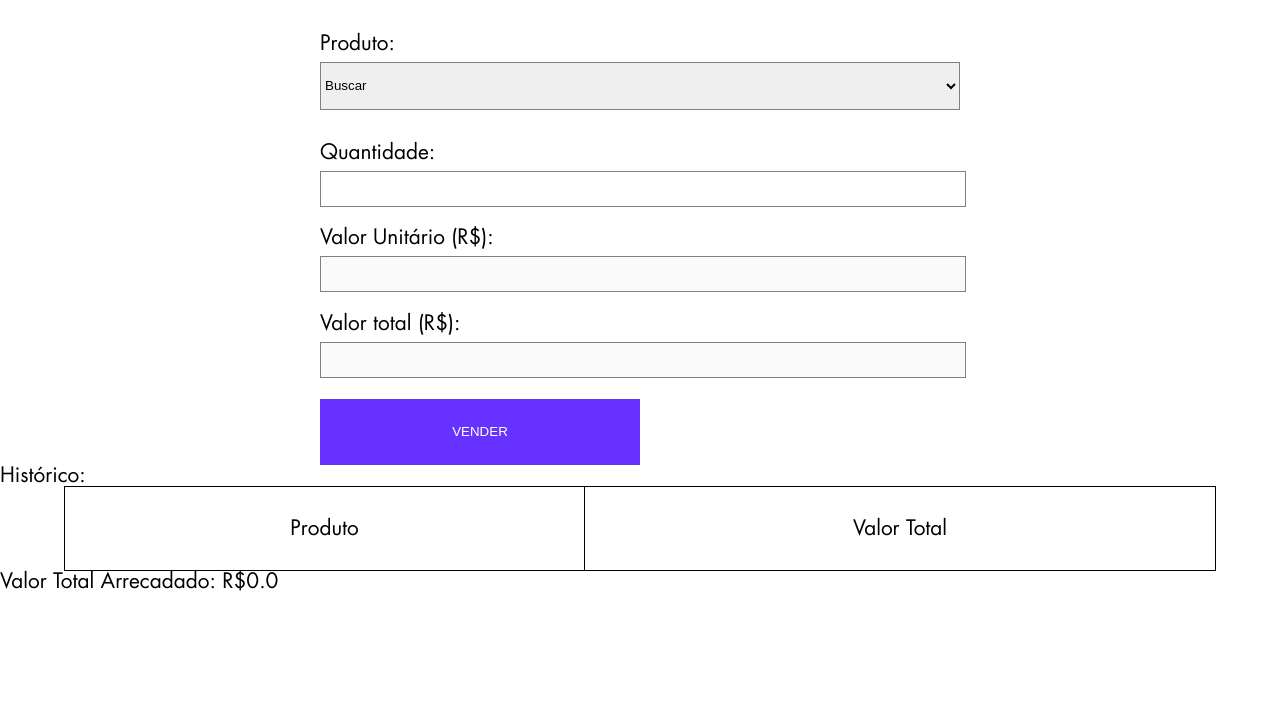
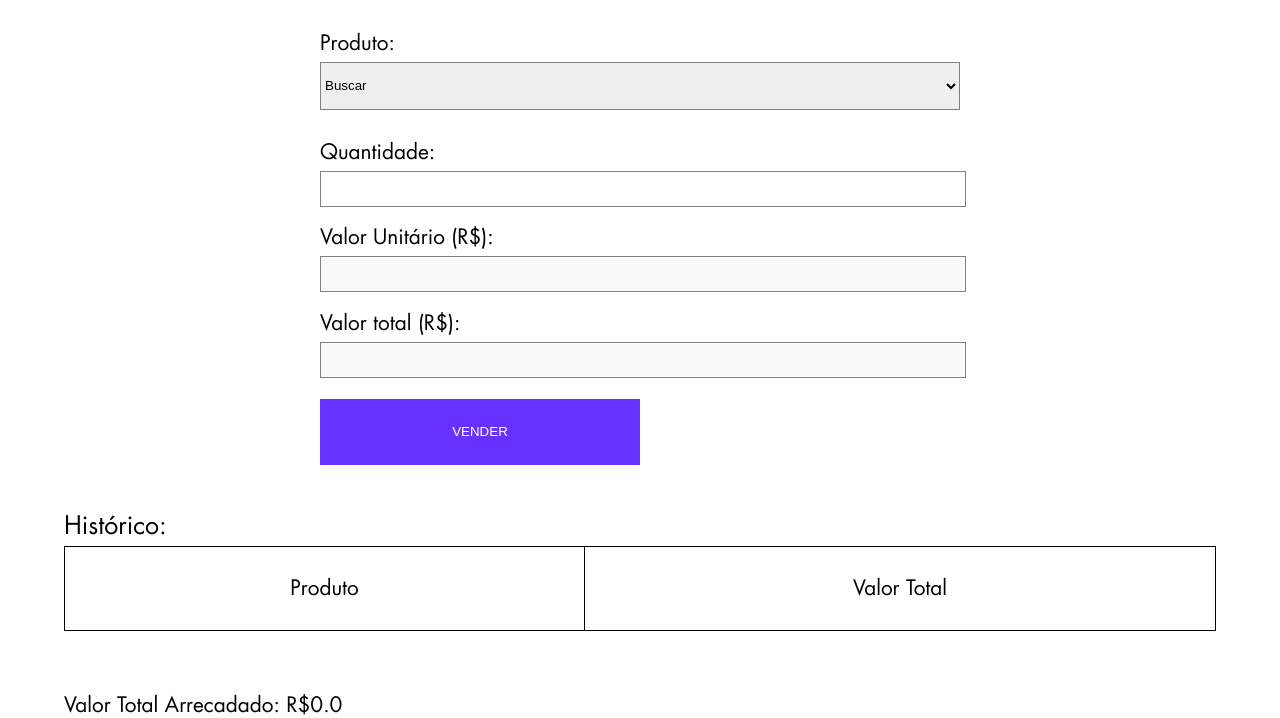
Before and after one commit to gustavop2102/projeto_caixa, a plain HTML site: page app_caixa/www/index.html in a window 1280 px wide. Shown: the part 119-837 px from the top of the page. Before the commit the page ends 800 px from the top, so only its background shows below. Drawn offline with Linux system fonts and the light colour scheme.

Commit message:
adc css h2 e h3

```diff
--- a/app_caixa/www/css/main.css
+++ b/app_caixa/www/css/main.css
@@ -64,3 +64,11 @@ body section table td{
 	padding: 2vw;
 	border: 1px black solid;
 }
+body section h2{
+	margin: 6vh auto 1vh auto;
+	width: 90%;
+	font-size: 1.2em;
+}
+body section h3{
+	margin: 5% 0 0 5%;
+}
```
